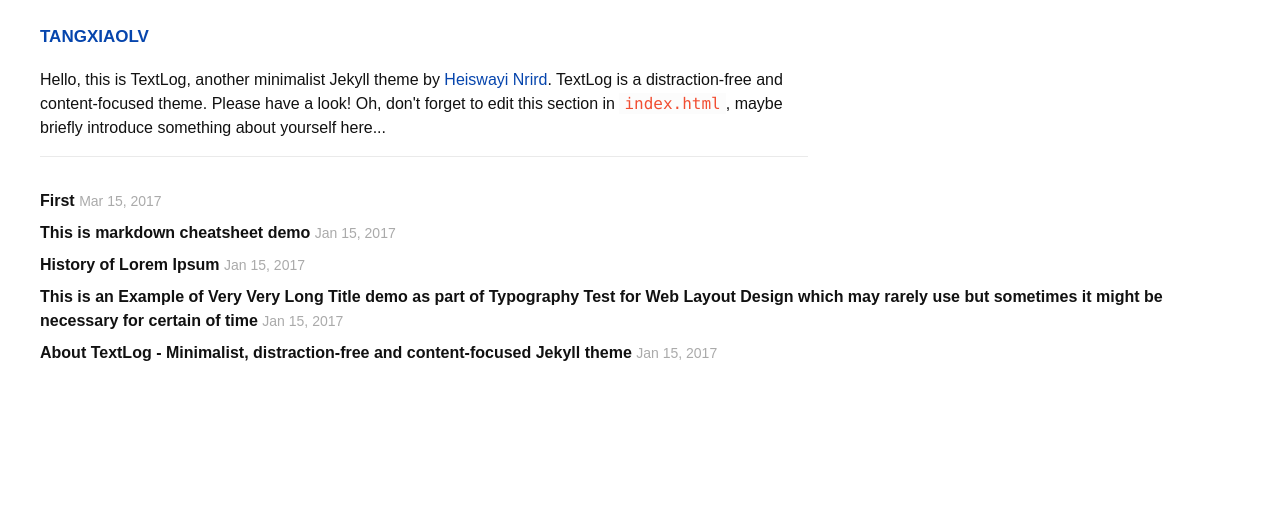
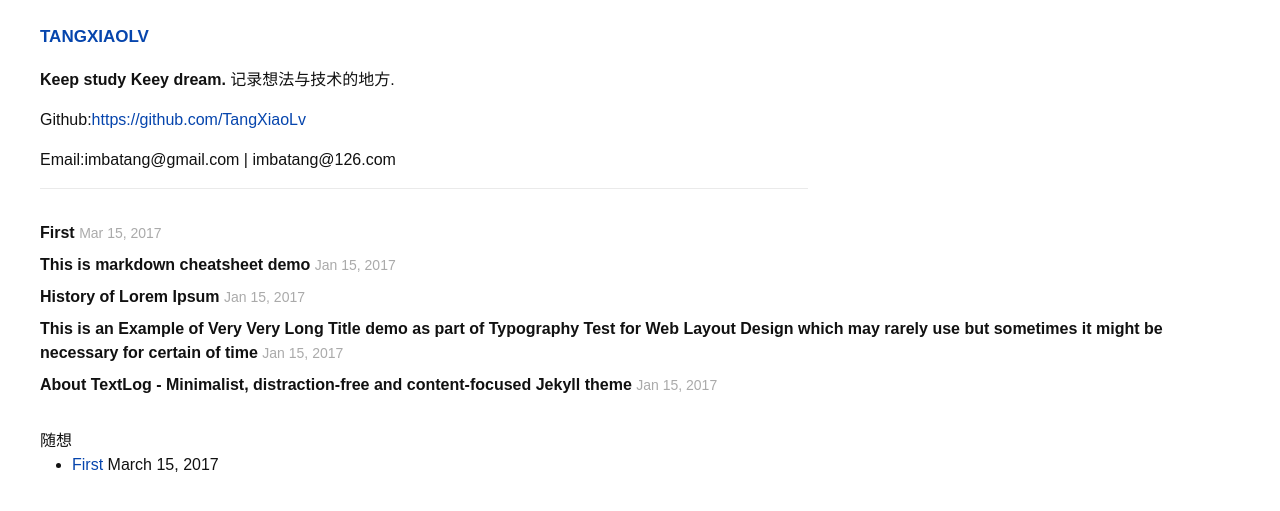
Before and after one commit to TangXiaoLv/Blog, a Jekyll site: the page built from index.html, in a window 1280 px wide. Shown: the top 511 px of the page. Built offline with Jekyll 4.4.1, drawn with Linux system fonts in a browser that asks for light colours; some web fonts are replaced.

Commit message:
update index

```diff
--- a/index.html
+++ b/index.html
@@ -4,7 +4,9 @@ layout: default
 <div class="home">
 	<section class="site-header">
 		<h1 class="smallcap"><a class="site-title" href="{{ site.baseurl }}/">{{ site.title }}</a></h1>
-		<p>Hello, this is TextLog, another minimalist Jekyll theme by <a href="http://heiswayi.github.io">Heiswayi Nrird</a>. TextLog is a distraction-free and content-focused theme. Please have a look! Oh, don't forget to edit this section in <code>index.html</code>, maybe briefly introduce something about yourself here...</p>
+		<p><b>Keep study Keey dream.</b> 记录想法与技术的地方.</p>
+		<p>Github:<a href="https://github.com/TangXiaoLv">https://github.com/TangXiaoLv</a></p>
+		<p>Email:imbatang@gmail.com | imbatang@126.com</p>
 	</section>
 	<section>
 		<ul class="post-list">
@@ -15,4 +17,22 @@ layout: default
 			{% endfor %}
 		</ul>
 	</section>
+	<section>
+	{% for category in site.categories %}
+  {% assign c = category | first %}
+  {% assign posts = category | last %}
+
+<div id="category-{{ c | replace: ' ', '_' }}">{{ c }}</div>
+<ul>
+{% for post in posts %}
+  {% if post.categories contains c %}
+  <li>
+    <a href="{{ post.url | prepend: site.baseurl }}">{{ post.title }}</a>
+    <span class="date">{{ post.date | date: "%B %-d, %Y"  }}</span>
+  </li>
+  {% endif %}
+{% endfor %}
+</ul>
+{% endfor %}
+</section>
 </div>
```
